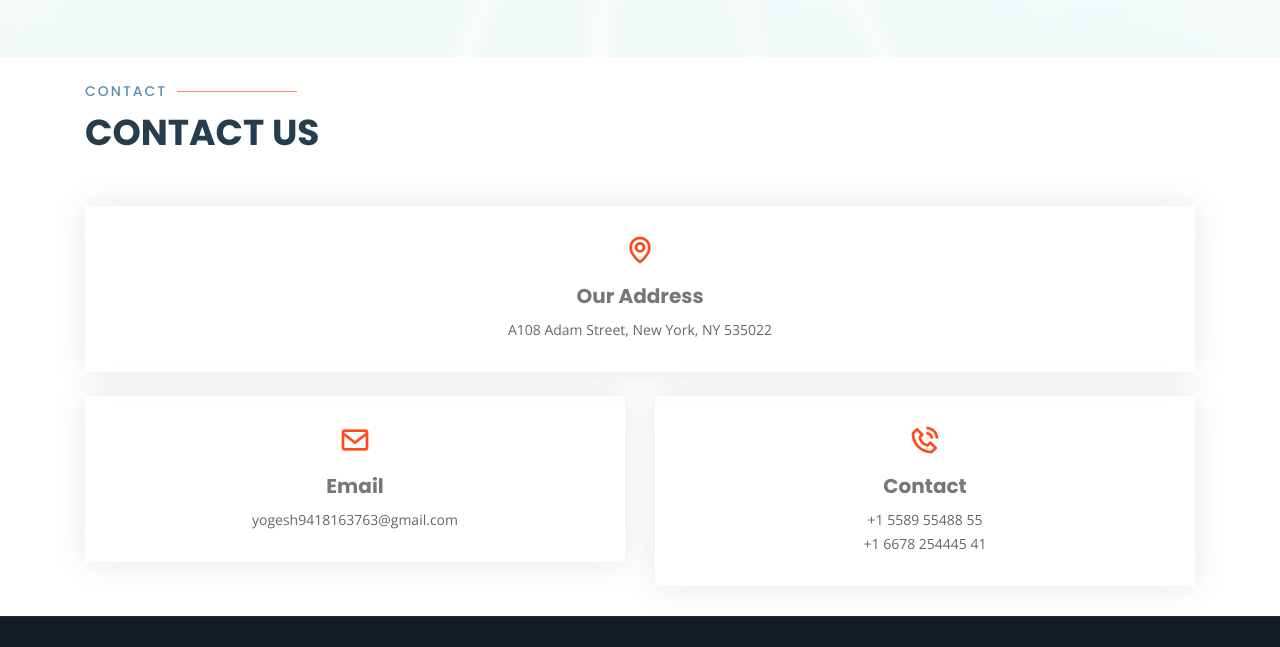
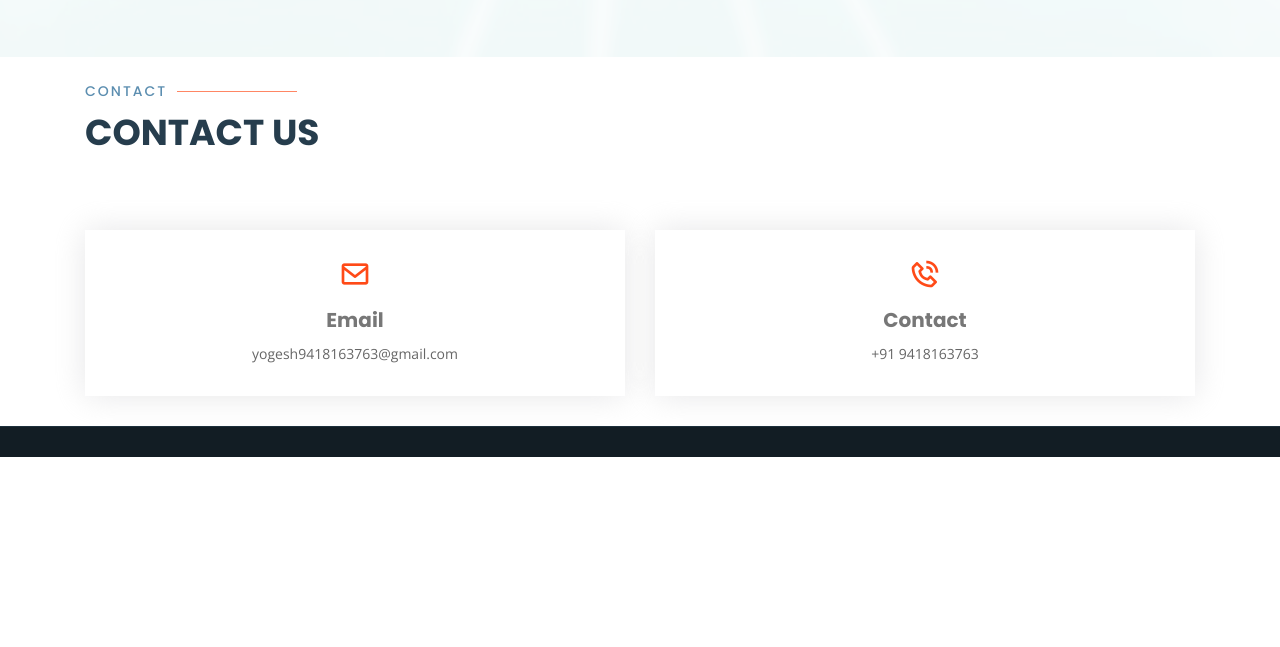
Before and after one commit to Ychauhan001/ycbadmintonacademy, a plain HTML site: page index.html in a window 1280 px wide. Shown: the part 4190-4837 px from the top of the page. After the commit the page ends 4647 px from the top, so only its background shows below. Drawn offline with nearby package versions, Linux system fonts and the light colour scheme.

Commit message:
Updaing contact section

```diff
--- a/index.html
+++ b/index.html
@@ -389,13 +389,6 @@
         <div class="col-lg-12">
 
           <div class="row">
-            <div class="col-md-12">
-              <div class="info-box">
-                <i class="bx bx-map"></i>
-                <h3>Our Address</h3>
-                <p>A108 Adam Street, New York, NY 535022</p>
-              </div>
-            </div>
             <div class="col-md-6">
               <div class="info-box mt-4">
                 <i class="bx bx-envelope"></i>
@@ -407,7 +400,7 @@
               <div class="info-box mt-4">
                 <i class="bx bx-phone-call"></i>
                 <h3>Contact</h3>
-                <p>+1 5589 55488 55<br>+1 6678 254445 41</p>
+                <p>+91 9418163763<br></p>
               </div>
             </div>
           </div>
```
